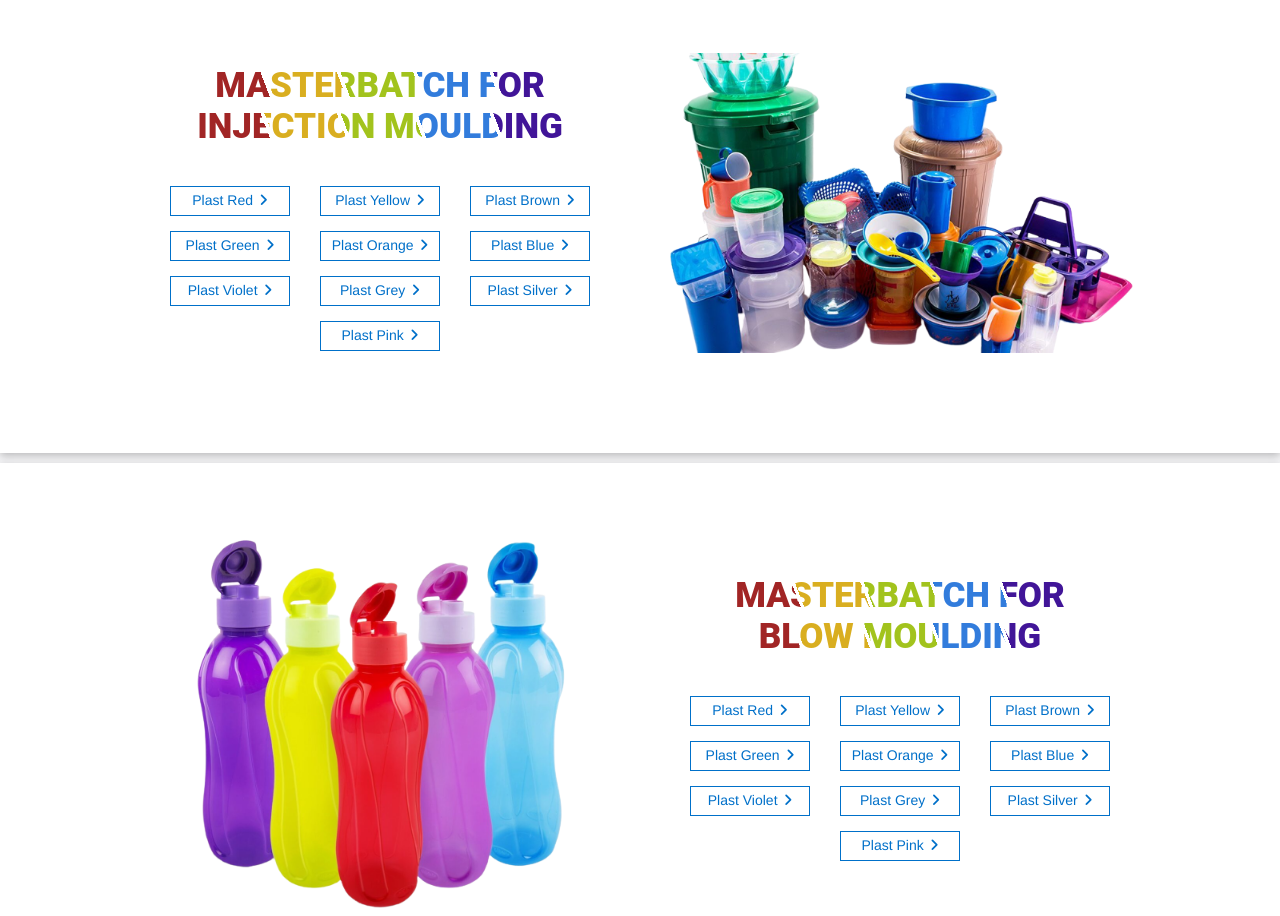
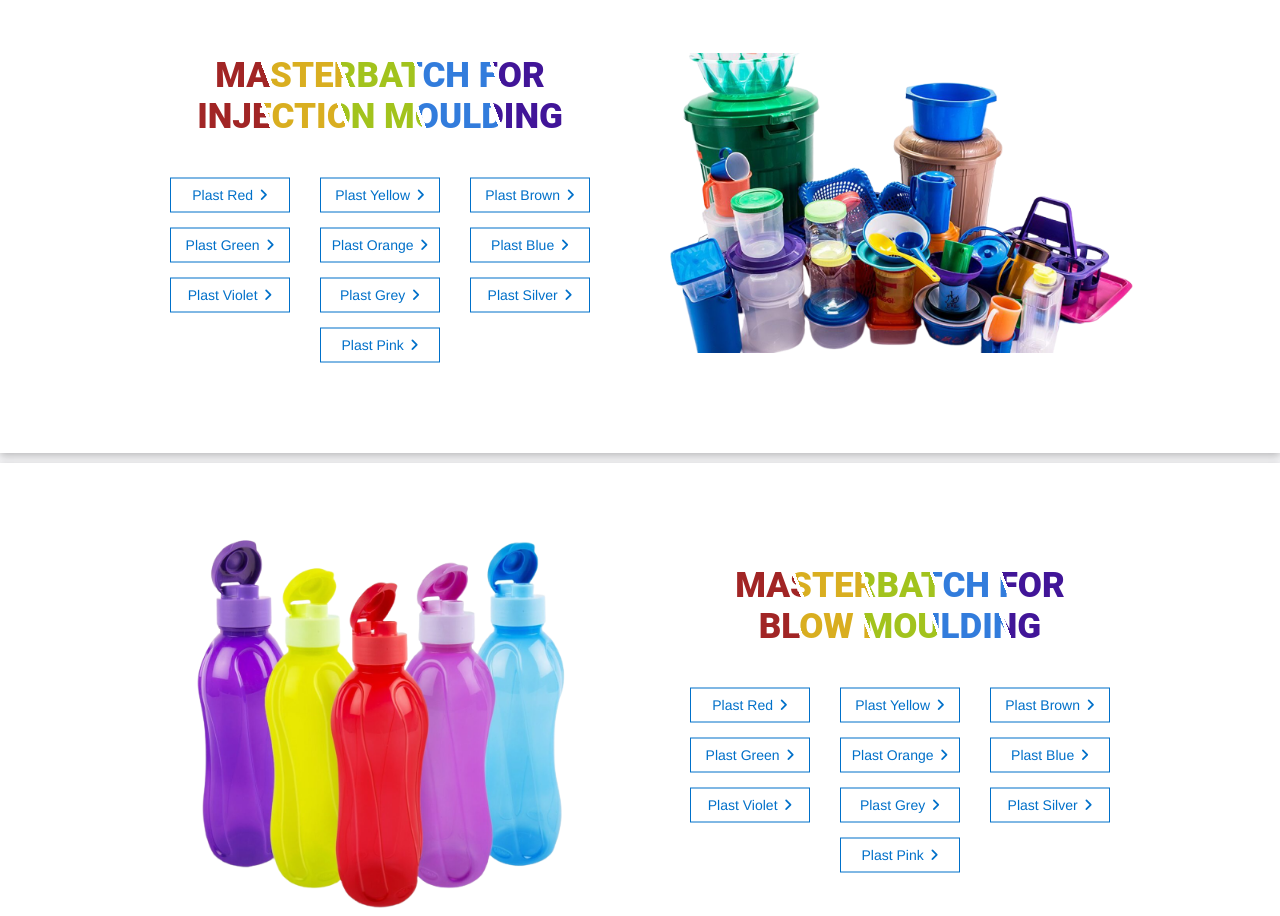
Before and after one commit to webtekdi/bajajmb-plast-brown-, a plain HTML site: page index.html in a window 1280 px wide. Shown: the part 6470-7386 px from the top of the page. Drawn offline with nearby package versions, Linux system fonts and the light colour scheme; animation ran at ten frames a second; files whose address does not match are found by name.

Commit message:
Update style.css

```diff
--- a/css/style.css
+++ b/css/style.css
@@ -2743,7 +2743,7 @@ a {
   text-decoration: none;
   /* background-color: yellow; */
   width: 25%;
-  height: 30px;
+  height: 35px;
   justify-content: center;
   align-items: center;
   border: 1px solid #0070c9;
```
